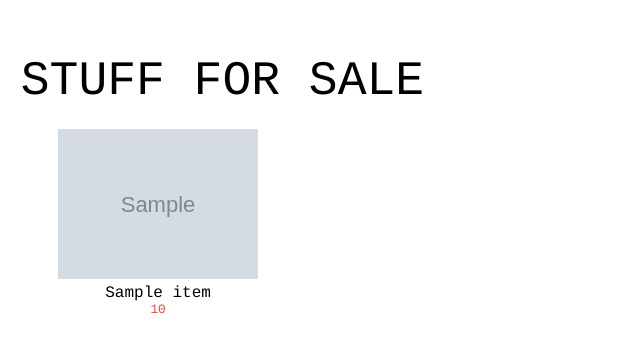
After one commit to aareet/goodlister, a Flask app: template templates/forsale.html in a window 1280 px wide. The commit adds this page. Shown: the top 353 px of the page, without its empty margins (0-640 px from the left). Run offline with Flask 2, Linux system fonts and the light colour scheme; the template is opened without the code that fills it: most values are stand-ins (such as "Sample title", 1, 10 or a date in 2020); grey boxes marked "Sample" are stand-in pictures; some libraries are stand-ins or nearby versions.

Commit message:
Add a /forsale page and optimize sign-in flow

```diff
--- a/app.py
+++ b/app.py
@@ -182,19 +182,22 @@ def post():
 	return "Sorry, that's not allowed", 405
 
 
-@app.route('/api/forsale', methods=['GET'])
+@app.route('/forsale', methods=['GET'])
 def for_sale():
 
 	listings = Listing.Query.filter(is_live=1)
+	print listings
 	forsale = []
 	for l in listings:
 		item = {}
 		item['title'] = l.title
 		item['price'] = l.price
 		item['photos'] = json.loads(l.photos)
+		item['link'] = DOMAIN + "/gl/" + l.objectId
+		print item
 		forsale.append(item)
 
-	return forsale
+	return render_template("forsale.html", forsale_items=forsale)
 
 
 @app.route('/api/upload_pic', methods=['POST'])
--- a/static/css/styles.css
+++ b/static/css/styles.css
@@ -350,3 +353,30 @@ a.buy, a.share, a.post {
   text-transform: uppercase;
   font-weight: 100;
   margin-top: 5%; }
+
+.forsale_items {
+  list-style: none;
+  margin: 0;
+  padding: 0; }
+  .forsale_items li {
+    text-align: center;
+    display: inline-block;
+    width: 40%;
+    padding-right: 2%; }
+    .forsale_items li a {
+      text-decoration: none;
+      color: #000; }
+      .forsale_items li a .item_title {
+        font-size: 1em; }
+      .forsale_items li a .item_price {
+        font-size: 0.8em;
+        color: #e74c3c; }
+      .forsale_items li a img {
+        max-width: 200px;
+        max-height: 200px; }
+
+.forsale_container {
+  background: white; }
+  @media only screen and (min-width: 768px) {
+    .forsale_container {
+      width: 65%; } }
--- a/static/css/styles.scss
+++ b/static/css/styles.scss
@@ -4,6 +4,7 @@ $mainbg: #fff; // #f4f0ee;
 $basefont: 'proxima-nova', 'courier-prime',  'Courier';
 $greyfont: #CFCFCF;
 $fg: #e74c3c;
+$fg2: #0a1013;
 
 * {
 	box-sizing: border-box;
@@ -438,3 +442,42 @@ a.buy, a.share, a.post {
 	font-weight: 100;
 	margin-top: 5%;
 }
+
+.forsale_items {
+	list-style: none;
+	margin: 0;
+	padding: 0;
+	li {
+		text-align: center;
+		display: inline-block;
+		width: 40%;
+		padding-right: 2%;
+
+		a {
+			text-decoration: none;
+			color: #000;
+			.item_title {
+				font-size: 1em;
+			}
+
+			.item_price {
+				font-size: 0.8em;
+				color: $fg;
+			}
+
+			img {
+				max-width: 200px;
+				max-height: 200px;
+			}
+		}
+	}
+}
+
+.forsale_container {
+
+	background: $mainbg;
+
+	@media only screen and (min-width: 768px) {
+		width: 65%;
+	}
+}
--- /dev/null
+++ b/templates/forsale.html
@@ -0,0 +1,31 @@
+<!DOCTYPE html>
+<html>
+	<head>
+		<title>Goodlister</title>
+		{% include "header.html" %}
+	</head>
+
+<body>
+	<div class="forsale_container">
+
+		{% if forsale_items %}
+			<h3 class="my_listings_h">Stuff for sale</h3>
+		{% endif %}
+		<ul class="forsale_items">
+		{% for item in forsale_items %}
+			<li>
+
+				<a href="{{item.link}}">
+					<img src="{{item.photos[0]}}">
+					<div class="item_title">{{item.title}}</div>
+					<div class="item_price">{{item.price}}</div>
+				</a>
+			</li>
+		{% endfor %}
+		</ul>
+	</div>
+	<script>
+
+	</script>
+</body>
+</html>
--- a/templates/header.html
+++ b/templates/header.html
@@ -1,6 +1,6 @@
 <meta name="viewport" content="width=device-width">
 
-<link rel="stylesheet" href="/static/css/styles.css?d">
+<link rel="stylesheet" href="/static/css/styles.css?e">
 <script src="http://code.jquery.com/jquery-1.10.1.min.js"></script>
 <script type="text/javascript" src="//use.typekit.net/fqm8eha.js"></script>
 <script type="text/javascript">try{Typekit.load();}catch(e){}</script>
```
Also changed, not shown: other parts of static/css/styles.css (+17 -14 lines), other parts of static/css/styles.scss (+25 -22 lines), templates/homepage.html (+2 -19 lines).
